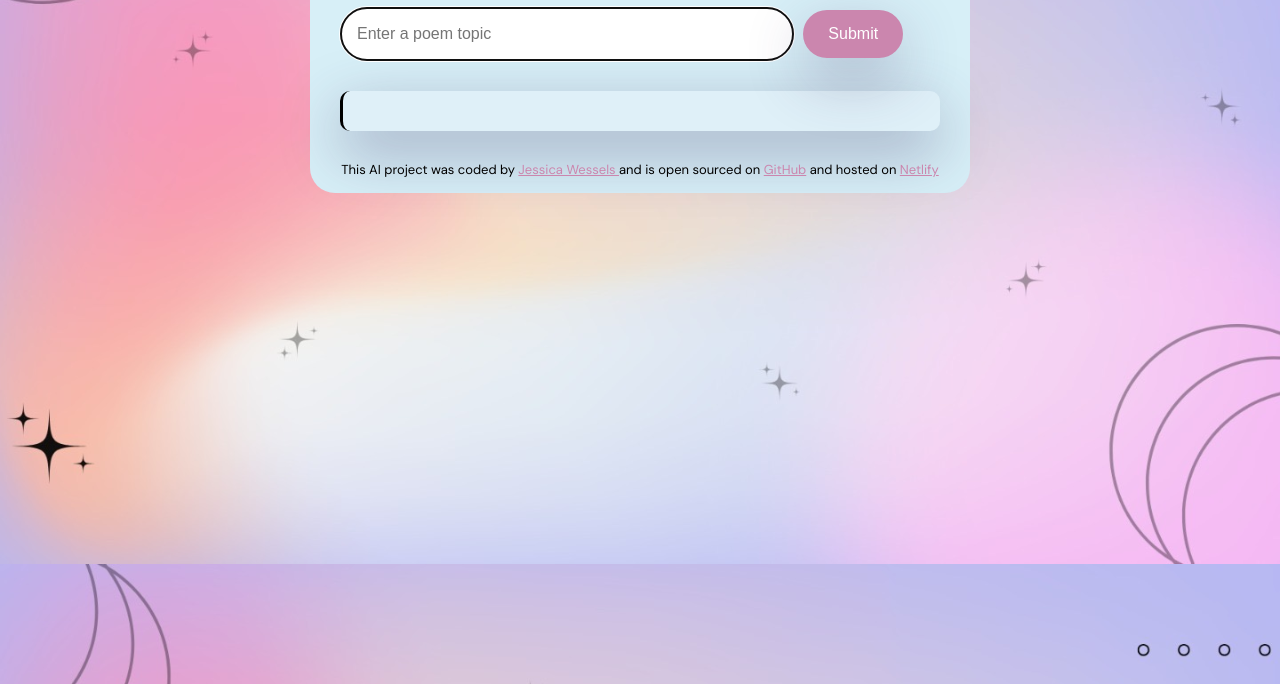
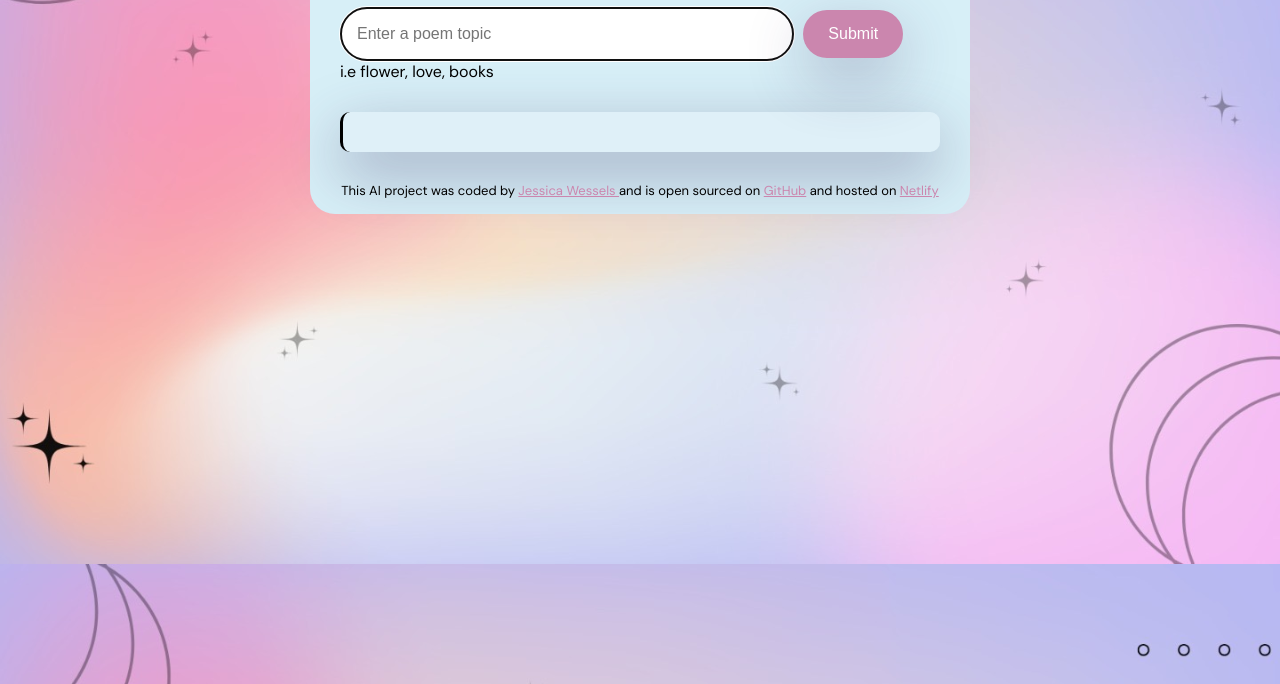
Before and after one commit to jess00-alt/AI-Poem-Generator, a plain HTML site: page index.html in a window 1280 px wide. Shown: the part 236-920 px from the top of the page. Drawn offline with nearby package versions, Linux system fonts and the light colour scheme.

Commit message:
Updated index.html

```diff
--- a/index.html
+++ b/index.html
@@ -17,13 +17,15 @@
     </header>
 
     <main>
+        <div class = "form-wrapper">
         <form id = "poem-generator-form">
             <input type="text" placeholder="Enter a poem topic" autofocus required autocomplete="off" class = "prompt" id ="user-prompt"/>
             <input type="submit" class = "submit-prompt"/>
 
         </form>
-
-        <div class = "poem" id = "poem">
+        <div class = "hint"> i.e flower, love, books</small>
+        </div>
+        <div class = "poem hidden" id = "poem">
 
         </div>
     </main>
```
